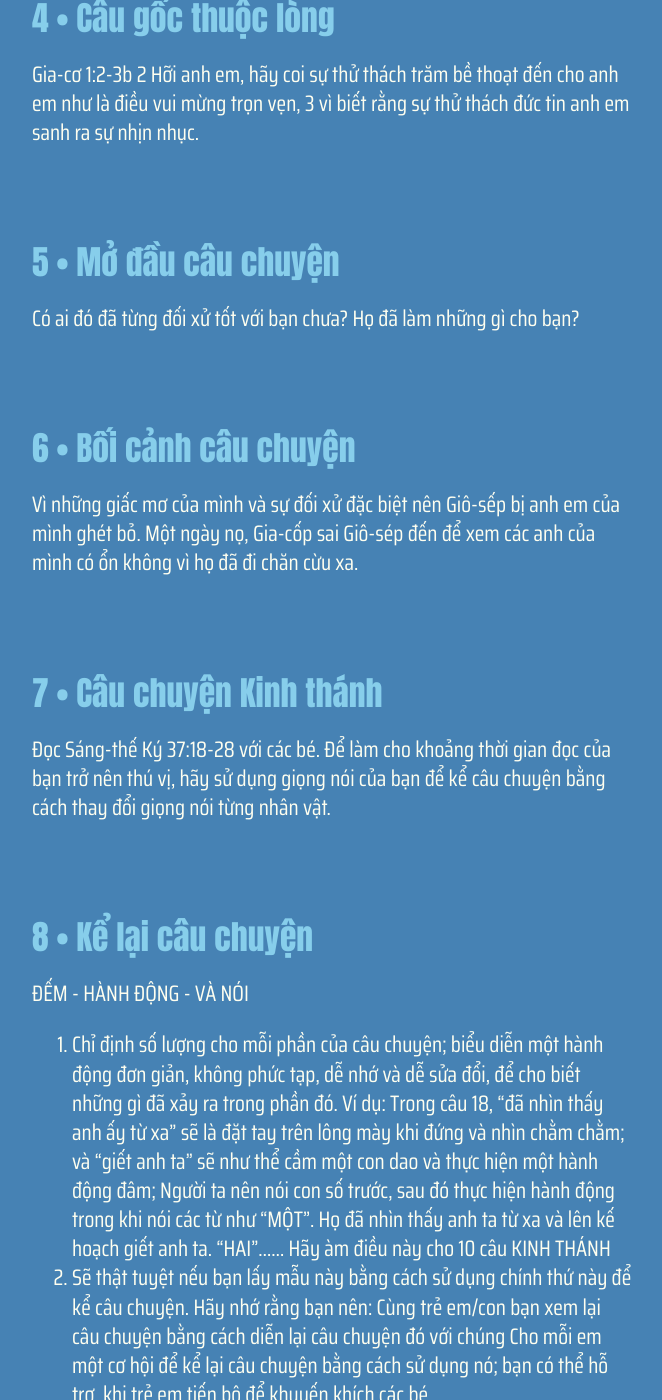
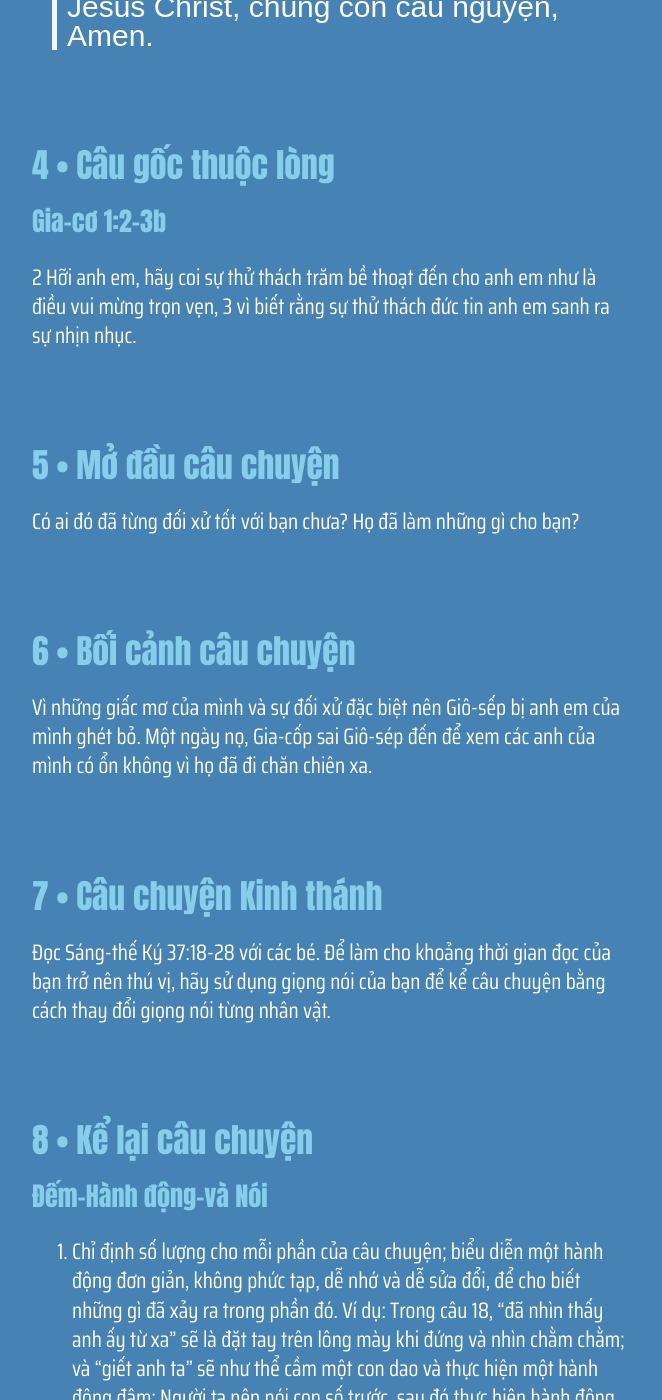
Before and after one commit to GospelTrust/LGS, a Jekyll site: the page built from docs/content/_vi/20-1.md, in a window 1280 px wide and 1400 px high, scrolled down 1732 px. Shown: the whole window, without its empty margins (308-970 px from the left). Built offline with Jekyll 4.4.1, drawn with Linux system fonts in a browser that asks for light colours; some web fonts are replaced; some of the changed text lies outside the part shown.

Commit message:
Update:  w20d1

```diff
--- a/docs/content/_vi/20-1.md
+++ b/docs/content/_vi/20-1.md
@@ -1,38 +1,39 @@
 ---
 week: 20
 day: 1
-title: 'GIÔ-SẾP BỊ BÁN LÀM NÔ LỆ'
-bible: 'Sáng thế ký 37:18-28'
+title: 'Giô-sếp bị bán làm nô lệ'
+bible: 'Sáng-thế ký 37:18-28'
 layout: lesson
 ---
 
 
 {% include lesson/section.html index=1 %}
 - Cho trẻ em học được rằng sự cay đắng hoặc thù hận có thể dẫn chúng ta làm những điều khủng khiếp, chẳng hạn như làm tổn thương họ hoặc khiến họ đau đớn.
-- Để trẻ em nhận ra rằng ĐỨC CHÚA TRỜI sẽ bảo vệ những người là của Ngài - những người được gọi theo mục đích của Ngài.
-- Cho trẻ em thấy rằng không ai có thể ngăn cản ĐỨC CHÚA TRỜI hoàn thành kế hoạch của NGÀI; rằng trong tất cả những gì đã xảy ra, Đức Chúa Trời đã có kế hoạch tất cả vì điều tốt lành và vì mục đích của Ngài
+- Để trẻ em nhận ra rằng Đức Chúa Trời sẽ bảo vệ những người là của Ngài - những người được gọi theo mục đích của Ngài.
+- Cho trẻ em thấy rằng không ai có thể ngăn cản Đức Chúa Trời hoàn thành kế hoạch của Ngài; rằng trong tất cả những gì đã xảy ra, Đức Chúa Trời đã có kế hoạch tất cả vì điều tốt lành và vì mục đích của Ngài.
 
 
 {% include lesson/section.html index=2 %}
-1. Khi ngồi ăn bánh, anh em của Giô-sép đã tỏ ra vô tâm đối với những gì họ đã làm với Giô-sếp; họ không thấy dấu hiệu của tội lỗi, họ không kính sợ ĐỨC CHÚA TRỜI. Lòng căm thù của họ đã bao trùm các cảm xúc của họ. Sự ghen tị không được kiểm soát sẽ dẫn đến những tội lỗi nghiêm trọng như những gì đã thấy ở các anh em của Giô-sép.
+1. Khi ngồi ăn bánh, anh em của Giô-sép đã tỏ ra vô tâm đối với những gì họ đã làm với Giô-sếp; họ không thấy dấu hiệu của tội lỗi, họ không kính sợ Đức Chúa Trời. Lòng căm thù của họ đã bao trùm các cảm xúc của họ. Sự ghen tị không được kiểm soát sẽ dẫn đến những tội lỗi nghiêm trọng như những gì đã thấy ở các anh em của Giô-sép.
 2. Người Mê-đi-an hoặc Ích-ma-ên là con cháu của Áp-ra-ham cũng những người buôn bán.
 
 
 {% include lesson/section.html index=3 %}
-Kính lạy Đức Chúa Trời và Cha Vĩ Đại của chúng con, Chúng con dâng lời ca ngợi Ngài vì Lời của Ngài cho phép chúng con học biết trong ngày hôm nay. Xin Ngài giúp chúng con thấu hiểu và bài học về hậu quả của việc ghen ghét anh em mình. Nhân danh Chúa Jêsus Christ, chúng con cầu nguyện, Amen.
+> Kính lạy Đức Chúa Trời và Cha Vĩ Đại của chúng con, Chúng con dâng lời ca ngợi Ngài vì Lời của Ngài cho phép chúng con học biết trong ngày hôm nay. Xin Ngài giúp chúng con thấu hiểu và bài học về hậu quả của việc ghen ghét anh em mình. Nhân danh Chúa Jêsus Christ, chúng con cầu nguyện, Amen.
 
 
 {% include lesson/section.html index=4 %}
-Gia-cơ 1:2-3b
+### Gia-cơ 1:2-3b
 2 Hỡi anh em, hãy coi sự thử thách trăm bề thoạt đến cho anh em như là điều vui mừng trọn vẹn, 3 vì biết rằng sự thử thách đức tin anh em sanh ra sự nhịn nhục.
 
 
 {% include lesson/section.html index=5 %}
-Có ai đó đã từng đối xử tốt với bạn chưa? Họ đã làm những gì cho bạn?
+Có ai đó đã từng đối xử tốt với bạn chưa?
+Họ đã làm những gì cho bạn?
 
 
 {% include lesson/section.html index=6 %}
-Vì những giấc mơ của mình và sự đối xử đặc biệt nên Giô-sếp bị anh em của mình ghét bỏ. Một ngày nọ, Gia-cốp sai Giô-sép đến để xem các anh của mình có ổn không vì họ đã đi chăn cừu xa.
+Vì những giấc mơ của mình và sự đối xử đặc biệt nên Giô-sếp bị anh em của mình ghét bỏ. Một ngày nọ, Gia-cốp sai Giô-sép đến để xem các anh của mình có ổn không vì họ đã đi chăn chiên xa.
 
 
 {% include lesson/section.html index=7 %}
@@ -41,8 +42,8 @@
 
 
 {% include lesson/section.html index=8 %}
-ĐẾM - HÀNH ĐỘNG - VÀ NÓI
-1. Chỉ định số lượng cho mỗi phần của câu chuyện; biểu diễn một hành động đơn giản, không phức tạp, dễ nhớ và dễ sửa đổi, để cho biết những gì đã xảy ra trong phần đó. Ví dụ: Trong câu 18, "đã nhìn thấy anh ấy từ xa" sẽ là đặt tay trên lông mày khi đứng và nhìn chằm chằm; và "giết anh ta" sẽ như thể cầm một con dao và thực hiện một hành động đâm; Người ta nên nói con số trước, sau đó thực hiện hành động trong khi nói các từ như "MỘT". Họ đã nhìn thấy anh ta từ xa và lên kế hoạch giết anh ta. "HAI"...... Hãy àm điều này cho 10 câu KINH THÁNH
+### Đếm-Hành động-và Nói
+1. Chỉ định số lượng cho mỗi phần của câu chuyện; biểu diễn một hành động đơn giản, không phức tạp, dễ nhớ và dễ sửa đổi, để cho biết những gì đã xảy ra trong phần đó. Ví dụ: Trong câu 18, "đã nhìn thấy anh ấy từ xa" sẽ là đặt tay trên lông mày khi đứng và nhìn chằm chằm; và "giết anh ta" sẽ như thể cầm một con dao và thực hiện một hành động đâm; Người ta nên nói con số trước, sau đó thực hiện hành động trong khi nói các từ như "MỘT". Họ đã nhìn thấy anh ta từ xa và lên kế hoạch giết anh ta. "HAI"...... Hãy làm điều này cho 10 câu KINH THÁNH
 2. Sẽ thật tuyệt nếu bạn lấy mẫu này bằng cách sử dụng chính thứ này để kể câu chuyện. Hãy nhớ rằng bạn nên:
 Cùng trẻ em/con bạn xem lại câu chuyện bằng cách diễn lại câu chuyện đó với chúng
 Cho mỗi em một cơ hội để kể lại câu chuyện bằng cách sử dụng nó; bạn có thể hỗ trợ, khi trẻ em tiến bộ để khuyến khích các bé
@@ -55,4 +56,4 @@
 
 
 {% include lesson/section.html index=10 %}
- Lạy Chúa, chúng con cảm tạ Ngài vì Ngài đã khiến chúng con suy nghĩ và nhận ra rất nhiều điều về bản thân - cách chúng con nhìn nhận và phản ứng với mọi người xung quanh. Xin tha thứ cho chúng con vì đã ghen tị với người khác. Xin hãy dạy chúng con hài lòng và vui vẻ với những gì Ngài đang ban cho mỗi chúng con. Xin dạy chúng con vui mừng rằng chúng con có Ngài là ĐỨC CHÚA TRỜI và là Cha của chúng con. Nhân danh Chúa Jêsus Christ, chúng ta cầu nguyện, Amen
+ > Lạy Chúa, chúng con cảm tạ Ngài vì Ngài đã khiến chúng con suy nghĩ và nhận ra rất nhiều điều về bản thân - cách chúng con nhìn nhận và phản ứng với mọi người xung quanh. Xin tha thứ cho chúng con vì đã ghen tị với người khác. Xin hãy dạy chúng con hài lòng và vui vẻ với những gì Ngài đang ban cho mỗi chúng con. Xin dạy chúng con vui mừng rằng chúng con có Ngài là ĐỨC CHÚA TRỜI và là Cha của chúng con. Nhân danh Chúa Jêsus Christ, chúng ta cầu nguyện, Amen
```
